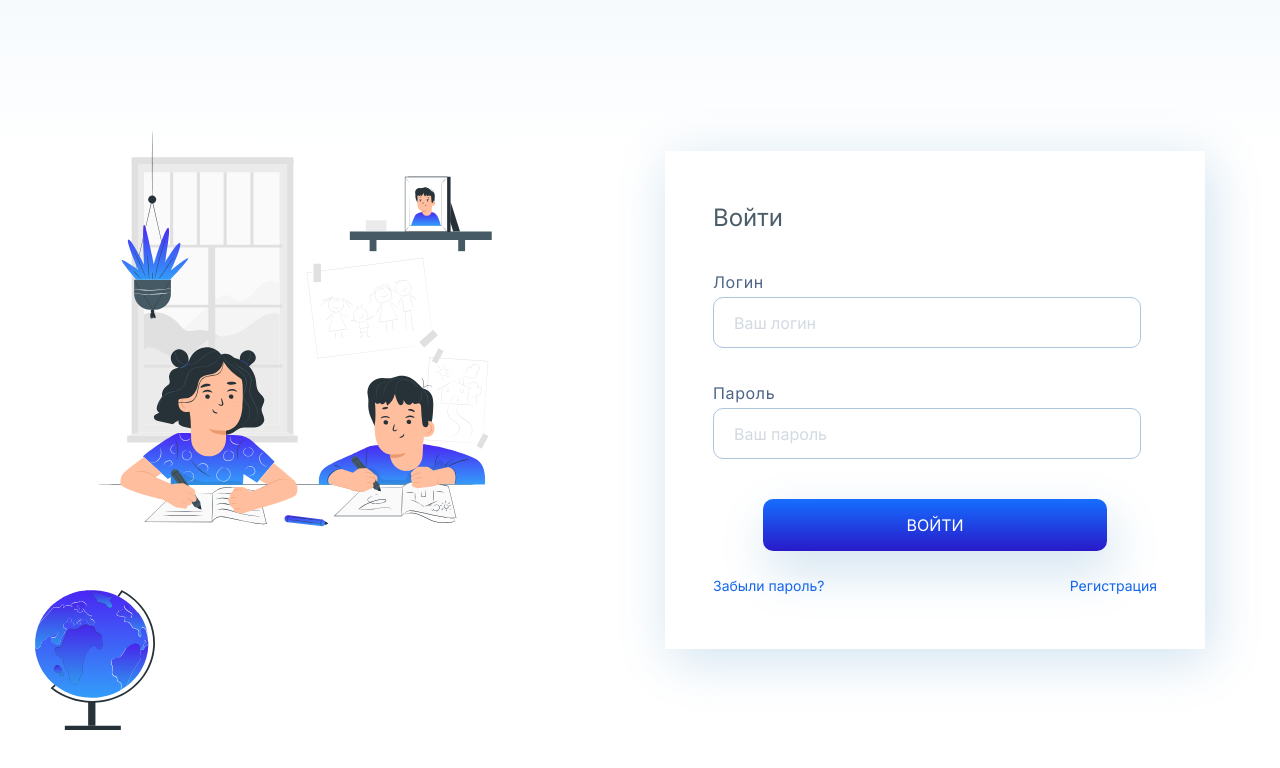
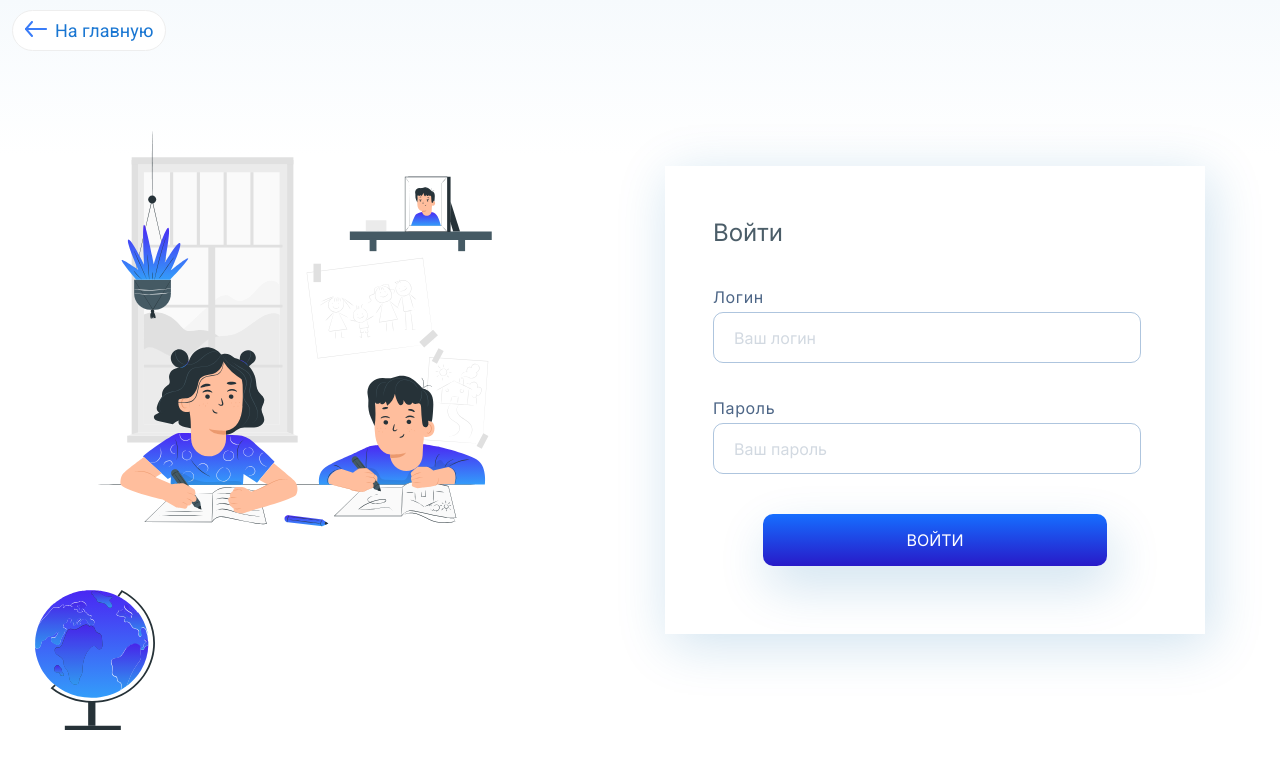
Before and after one commit to laumanovr/smart-school-front, a Vue app: page /login in a window 1280 px wide. Shown: the top 768 px of the page. Built offline with nearby package versions, Linux system fonts and the light colour scheme; what vue-js-modal, vue-toast-notification would draw is missing.

Commit message:
add btn go-to-home in login page

```diff
--- a/src/views/login/Login.vue
+++ b/src/views/login/Login.vue
@@ -1,4 +1,9 @@
 <template>
+    <div class="login-container">
+        <router-link to="/" class="home-btn">
+            <img src="@/assets/images/landing/next.svg" class="left" alt="next">
+            <span class="to-home-page">На главную</span>
+        </router-link>
         <div class="login-page">
             <PreLoader v-if="isLoading"/>
             <div class="login-page__images">
@@ -6,10 +11,7 @@
                     <img src="../../assets/images/background-image.svg">
                 </div>
                 <div class="globus-container">
-				<img
-					src="../../assets/images/globus.svg"
-					width="120"
-				>
+                    <img src="../../assets/images/globus.svg" width="120">
                 </div>
             </div>
             <div class="login-page__form">
@@ -38,29 +40,27 @@
                             <button>ВОЙТИ</button>
                         </div>
                         <div class="login-page__form__item center">
-						<!--<button class="cancel-btn">-->
-							<!--ОТМЕНИТЬ-->
-						<!--</button>-->
                         </div>
                     </div>
                     <div class="login-page__form__footer">
-					<div>Забыли пароль?</div>
-					<div>Регистрация</div>
+                        <!--<div>Забыли пароль?</div>-->
+                        <!--<div>Регистрация</div>-->
                     </div>
                 </form>
+            </div>
         </div>
     </div>
 </template>
 
 <script>
-import { mapActions, mapState } from 'vuex';
+    import {mapActions, mapState} from 'vuex';
     import PreLoader from '@/components/preloader/PreLoader';
 
     export default {
         components: {
             PreLoader
         },
-	data () {
+        data() {
             return {
                 isLoading: false,
                 username: '',
@@ -78,12 +78,12 @@ export default {
             }
         },
         methods: {
-		...mapActions('account', [ 'login', 'logout' ]),
+            ...mapActions('account', ['login', 'logout']),
             handleSubmit() {
-			const { username, password } = this;
+                const {username, password} = this;
                 if (username && password) {
                     this.isLoading = true;
-				this.login({ username, password });
+                    this.login({username, password});
                 }
             }
         },
@@ -100,10 +100,37 @@ export default {
 </script>
 <style lang="scss" scoped>
     @import url('https://fonts.googleapis.com/css2?family=Inter&display=swap');
+
+    .login-container {
+        position: relative;
+        background: linear-gradient(180deg, #F6FAFD 0%, #FFFFFF 19.4%);
+        .home-btn {
+            position: absolute;
+            top: 10px;
+            left: 12px;
+            background: #fff;
+            padding: 6px 12px;
+            border-radius: 50px;
+            border: 1px solid #eee;
+            cursor: pointer;
+            text-decoration: none;
+            .left {
+                transform: rotate(180deg);
+                margin-right: 8px;
+            }
+            .to-home-page {
+                background: #fff;
+                font-size: 18px;
+            }
+            &:hover {
+                border-color: royalblue;
+            }
+        }
+    }
+
     .login-page {
         font-family: 'Inter', sans-serif;
         background: linear-gradient(180deg, #F6FAFD 0%, #FFFFFF 19.4%);
-  /*padding: 3% 6%;*/
         display: flex;
         align-items: center;
         justify-content: space-around;
@@ -186,6 +213,7 @@ export default {
             }
         }
     }
+
     .globus-container {
         position: absolute;
         left: 35px;
```
Lines whose indentation alone changed are shown as unchanged.
